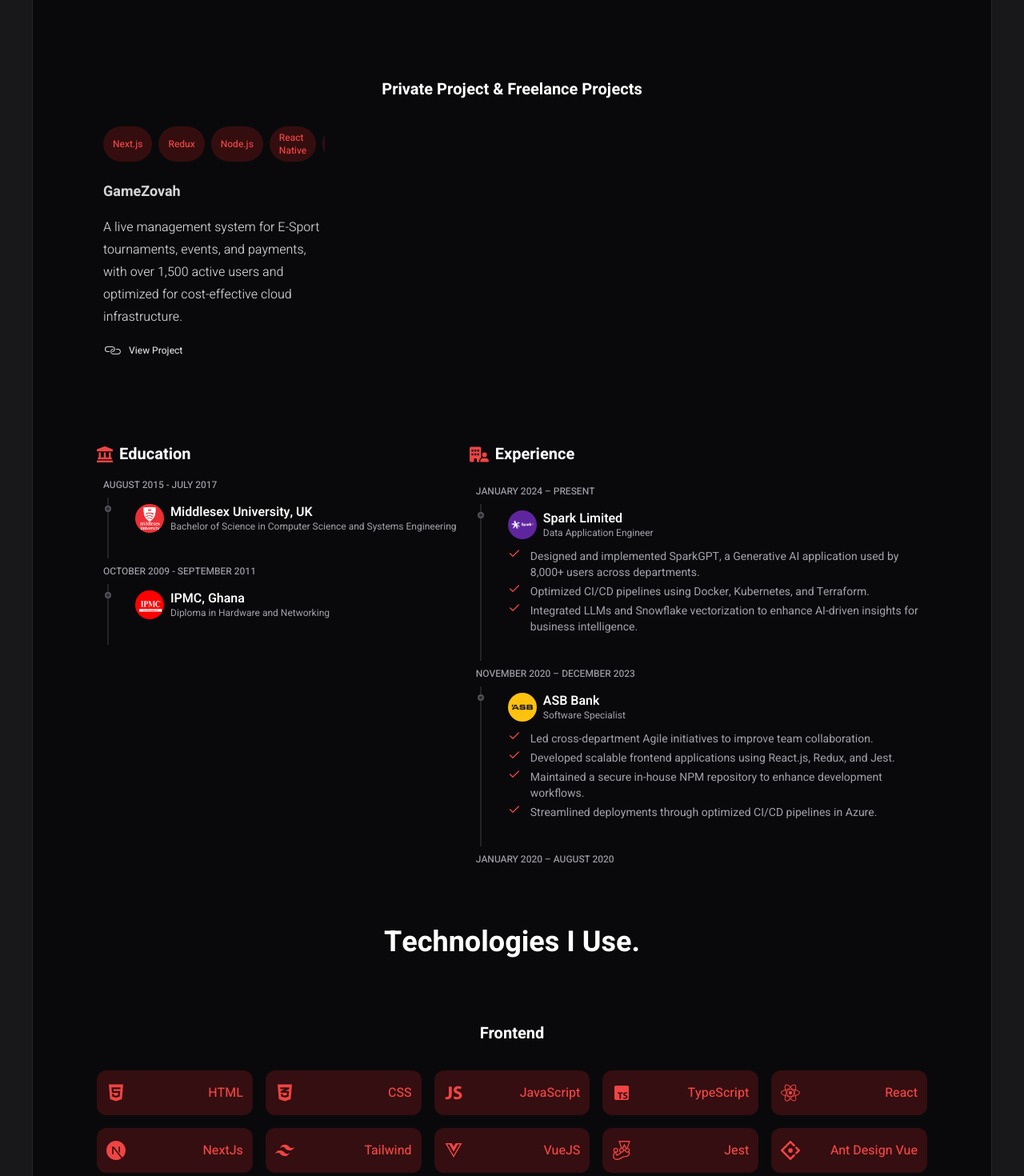
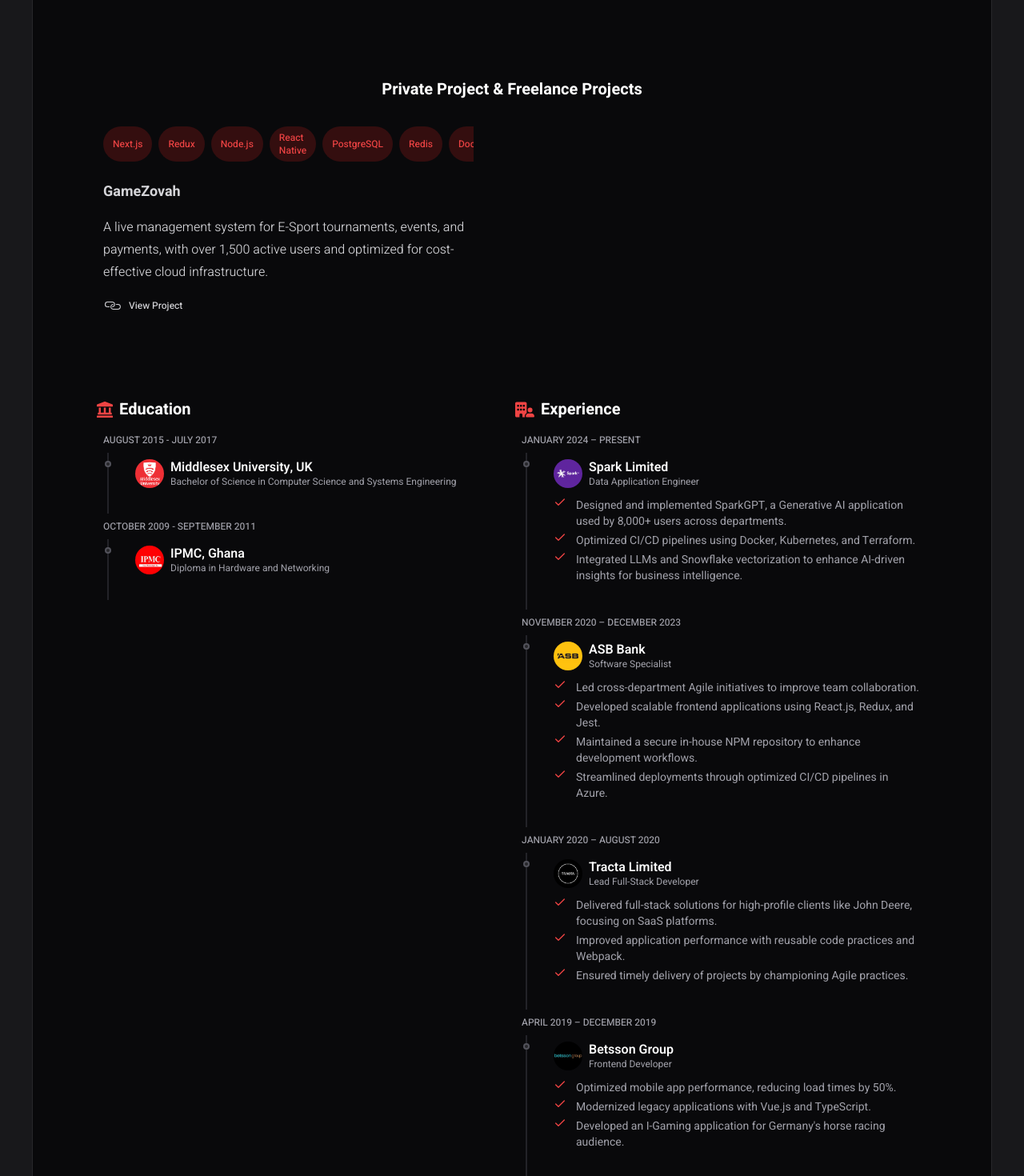
Before and after one commit to samczar/myPortfolio, a React (Vite) app: page / in a window 1280 px wide. Shown: the part 620-2090 px from the top of the page at 80% size. Built offline with nearby package versions, Linux system fonts and the light colour scheme.

Commit message:
fix scroll, add phone

```diff
--- a/src/components/sections/Contact.jsx
+++ b/src/components/sections/Contact.jsx
@@ -2,7 +2,7 @@
 
 import { FaSquareXTwitter, FaLinkedin } from "react-icons/fa6";
 import { FaFacebook, FaInstagram } from "react-icons/fa";
-import { MdEmail } from "react-icons/md";
+import { MdEmail, MdPhone } from "react-icons/md";
 
 function Contact() {
   return (
@@ -69,6 +69,15 @@
         <MdEmail className="self-center text-lg text-red-800 dark:text-red-500" />
         <span>{user_info.main.email}</span>
       </a>
+
+      {/* =========== Tel =========== */}
+      <a
+        href={`tel:${user_info.main.phone}`}
+        className="flex mt-6 text-zinc-600 dark:text-zinc-300 hover:dark:text-zinc-300 gap-4 hover:text-zinc-700 transition-all duration-30"
+      >
+        <MdPhone className="self-center text-lg text-red-800 dark:text-red-500" />
+        <span>{user_info.main.phone}</span>
+      </a>
     </section>
   );
 }
--- a/src/components/sections/EducationAndExperience.jsx
+++ b/src/components/sections/EducationAndExperience.jsx
@@ -9,7 +9,7 @@
   return (
     <section id="education-and-experience" className="mt-20 mx-4 lg:mx-20 flex flex-col md:flex-row gap-4 md:gap-2">
       {/* =========== EDUCATION =========== */}
-      <div className="w-full md:w-[80%]">
+      <div className="w-full">
         {/* =========== EDUCATION TITLE =========== */}
         <h4 className="text-xl dark:text-white mb-4 font-bold flex gap-2 items-center">
           <FaLandmark className="text-xl text-red-800 dark:text-red-500" />
@@ -64,7 +64,7 @@
           Experience
         </h4>
 
-        <div className="md:h-[480px] md:overflow-y-scroll scroll-smooth">
+        <div>
           {/* =========== EXPERIENCE LIST =========== */}
           {user_info.experience.map((exp, index) => {
             return (
--- a/src/components/sections/Projects.jsx
+++ b/src/components/sections/Projects.jsx
@@ -7,12 +7,13 @@
       <h5 className="text-xl font-bold text-center mt-20 dark:text-white">
         Private Project & Freelance Projects
       </h5>
-    <section
-      id="projects"
-      className="grid grid-cols-1 sm:grid-cols-2 lg:grid-cols-3 gap-8 md:gap-12 lg:px-16"
-    >
+
       {user_info.projects.map((project, index) => {
         return (
+          <section
+          id="projects"
+          className={`grid grid-cols-1 sm:grid-cols-2 ${user_info.projects.length < 2 ? "grid-cols-1" : "lg:grid-cols-3" } gap-8 md:gap-12 lg:px-16`}
+        >
           <Project
             key={index}
             title={project.title}
@@ -21,9 +22,10 @@
             github={project.github}
             link={project.link}
           />
+          </section>
         );
       })}
-    </section>
+
     </>
   );
 }
--- a/src/components/sections/Skills.jsx
+++ b/src/components/sections/Skills.jsx
@@ -13,7 +13,7 @@
     <section id="skills" className="mx-4 lg:mx-20">
       {/* =========== SKILLS TITLE =========== */}
       <h4 className="text-4xl font-bold text-center mt-20 dark:text-white">
-        Technologies I Use.
+        Technologies I Use
       </h4>
       {/* =========== LIST OF SKILLS =========== */}
       <h5 className="text-xl font-bold text-center mt-20 dark:text-white">
--- a/src/data/user_info.js
+++ b/src/data/user_info.js
@@ -6,6 +6,7 @@
         role: "Senior Full Stack Developer",
         photo: "samCzar.png",
         email: "sam.anyanka@gmail.com",
+        phone: "+64220273007"
     },
 
     // ============ SOCIAL LINKS ============
```
Also changed, not shown: 1 other file (tests, documents, lock files or other folders).
